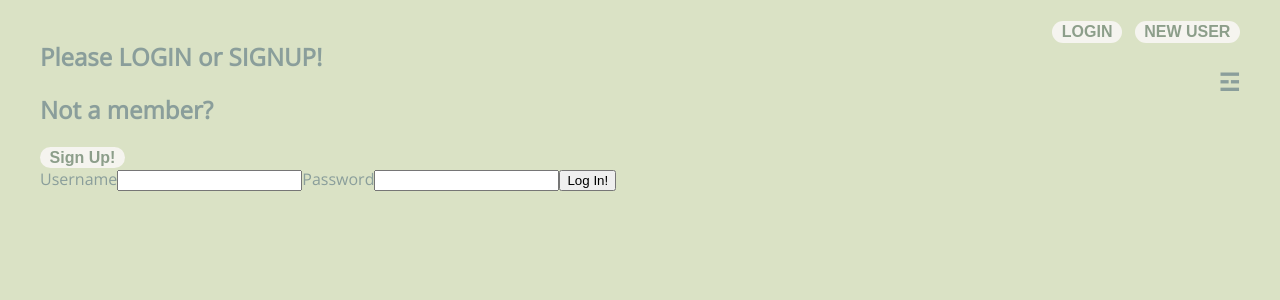
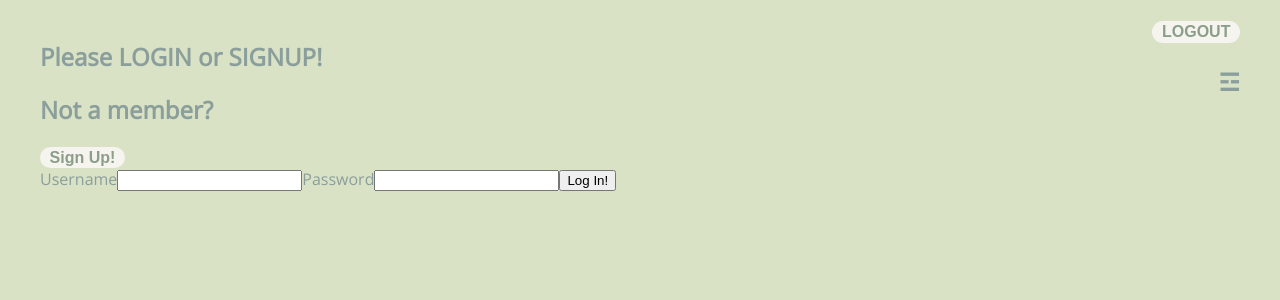
Before and after one commit to sofiakatzman/Milestones, a React (Create React App) app in the folder client/: page /authentication in a window 1280 px wide. Shown: the top 300 px of the page. Built offline with nearby package versions, Linux system fonts and the light colour scheme.

Commit message:
add login/logout logic

```diff
--- a/client/src/components/App.js
+++ b/client/src/components/App.js
@@ -13,10 +13,11 @@ import { useState } from "react";
 
 function App() {
   const [user, updateUser] = useState(null)
+  console.log(user)
 
   return (
     <div>
-      <Log />
+      <Log updateUser={updateUser}/>
       <Router>
         <Navigation />
         <Routes>
--- a/client/src/components/Authentication.js
+++ b/client/src/components/Authentication.js
@@ -33,10 +33,13 @@ function Authentication({ updateUser }) {
       })
       .then(res => res.json())
       .then(user => {
-          console.log(user)
-          updateUser(user)
+        if (user.error) {
+          console.log(user.error)
+        } else {
+          updateUser(user.username)
+          console.log(user.username)
           navigate('/')
-      })
+        }})
     }
   })
 
@@ -46,19 +49,13 @@ function Authentication({ updateUser }) {
       <h2>{signUp ? 'Already a member?' : 'Not a member?'}</h2>
       <button onClick={handleClick}>{signUp ? 'Log In!' : 'Sign Up!'}</button>
       <form onSubmit={formik.handleSubmit}>
-        <label>
-          Username
-        </label>
+        <label>Username</label>
         <input type='text' name='username' value={formik.values.username} onChange={formik.handleChange} />
-        <label>
-          Password
-        </label>
-        <input type='text' name='password' value={formik.values.password} onChange={formik.handleChange} />
+        <label>Password</label>
+        <input type='password' name='password' value={formik.values.password} onChange={formik.handleChange} />
         {signUp && (
           <>
-            <label>
-              Birthdate
-            </label>
+            <label>Birthdate</label>
             <input type='date' name='birthday' value={formik.values.birthday} onChange={formik.handleChange} />
           </>
         )}
--- a/client/src/components/Log.js
+++ b/client/src/components/Log.js
@@ -1,9 +1,27 @@
-function Log(){
+import { useHistory } from "react-router-dom";
 
-    return(
-    <div className='log'>
-        <button>LOGIN</button> &nbsp; <button>NEW USER</button>
-    </div>)
+function Log({updateUser}) {
+
+    const handleLogout = () => {
+        fetch("http://127.0.0.1:5555/logout", {
+            method: "DELETE"
+        })
+        .then(r => {
+            if (r.ok) {
+                console.log("logged out")
+                r.json().then(() => {
+                    updateUser(null)
+
+                })
+            }
+        })
+    }
+
+    return (
+        <div className='log'>
+            <button onClick={handleLogout}>LOGOUT</button>
+        </div>
+    )
 }
 
 export default Log
```
Also changed, not shown: 2 other files (tests, documents, lock files or other folders).
